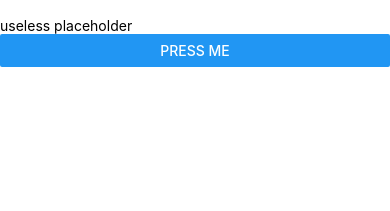
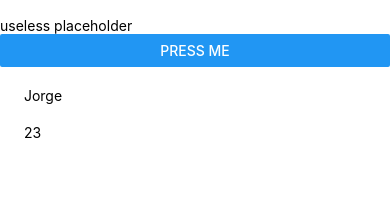
Before and after one commit to FaFaRodriguez/flatList, a React Native app: screen / in a window 390 px wide. Shown: the top 211 px of the page. Built offline with nearby package versions, Linux system fonts and the light colour scheme.

Commit message:
Version 2
-FlatList integrada parcialmente

```diff
--- a/App.js
+++ b/App.js
@@ -1,26 +1,28 @@
 import { StatusBar } from 'expo-status-bar';
 import { StyleSheet, Text, View, SafeAreaView, TextInput, Button, FlatList } from 'react-native';
 import React, { useState } from "react";
+import ListUsuario from './src/Componentes/Usuario/ListUsuarios';
 
 
 
 
 export default function App() {
-  let arrayUsuarios= []
+  let arrayUsuarios= [{Nombre: "Jorge", Edad: 23, id: 0}]
   const [Nombre,SetNombre] = useState("");
   const [Edad,SetEdad] = useState(0);
-
+  let IdUsuario = 1;
   function CrearUsuario(){
 
     let Usuario= {
 
       Nombre: Nombre,
       Edad: Edad,
+      id: IdUsuario
     }
 
     arrayUsuarios.push(Usuario);
     console.log(arrayUsuarios)
-
+    IdUsuario++;
   }
 
 
@@ -44,6 +46,18 @@ export default function App() {
         />
       </SafeAreaView>
 
+      <SafeAreaView>
+        <FlatList
+          data = {arrayUsuarios}
+          keyExtractor= {(item) => item.id}
+          renderItem = { ({item, index}) => <ListUsuario item = {item}/> }
+
+        />
+
+
+
+      </SafeAreaView>
+
     </>
 
 
--- /dev/null
+++ b/src/Componentes/Usuario/ListUsuarios.js
@@ -0,0 +1,28 @@
+import React from "react";
+import {View, Text, StyleSheet} from 'react-native'
+
+
+const ListUsuario  = ({item}) =>{
+
+    return(
+
+        <View style= {styles.container}>
+            <Text style = {styles.datos}> {item.Nombre}</Text>
+            <Text style = {styles.datos}> {item.Edad}</Text>
+        </View>
+
+    )
+}
+
+const styles = StyleSheet.create({
+
+    container: {
+        padding: 10
+    },
+    datos:{
+        padding: 10
+    }
+
+})
+
+export default ListUsuario;
```
